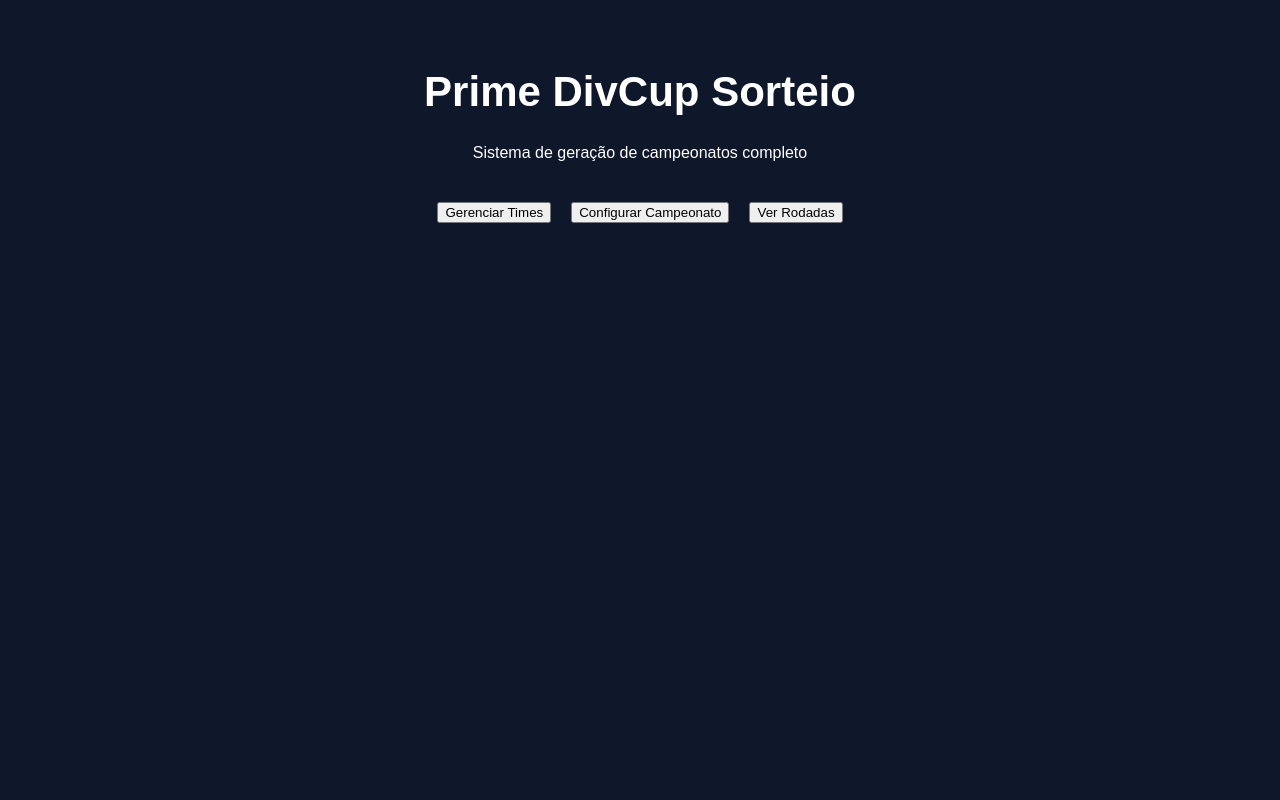
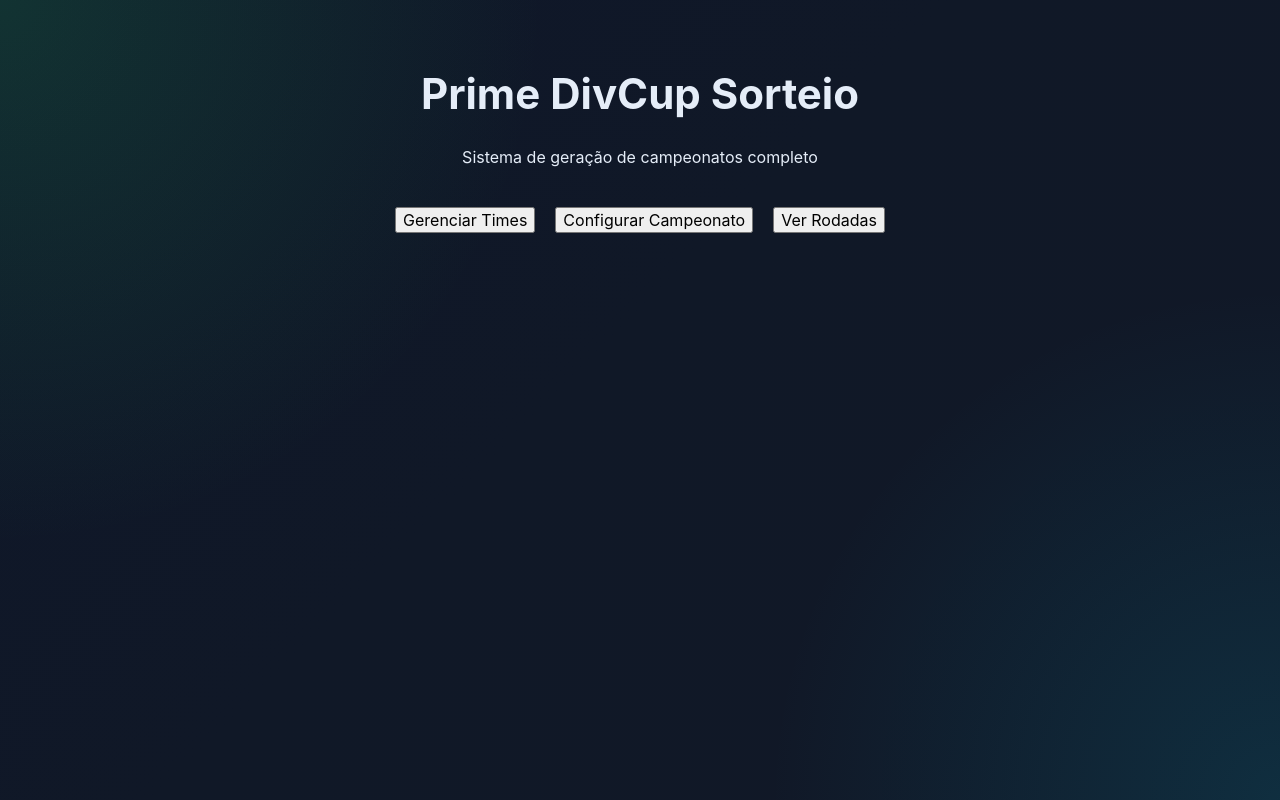
Before and after one commit to lucassimoes7/prime-divcup, a Next.js app: page / in a window 1280 px wide. Built offline with nearby package versions, Linux system fonts and the light colour scheme.

Commit message:
Update layout.tsx

```diff
--- a/app/layout.tsx
+++ b/app/layout.tsx
@@ -1,3 +1,6 @@
+import "./globals.css"
+import { AppProvider } from "../context/AppContext"
+
 export const metadata = {
   title: "Prime DivCup Sorteio",
   description: "Sistema de sorteio e gerenciamento de campeonatos",
@@ -10,8 +13,10 @@ export default function RootLayout({
 }) {
   return (
     <html lang="pt-br">
-      <body style={{ margin: 0, background: "#0f172a", color: "#fff", fontFamily: "sans-serif" }}>
-        {children}
+      <body>
+        <AppProvider>
+          {children}
+        </AppProvider>
       </body>
     </html>
   )
```
